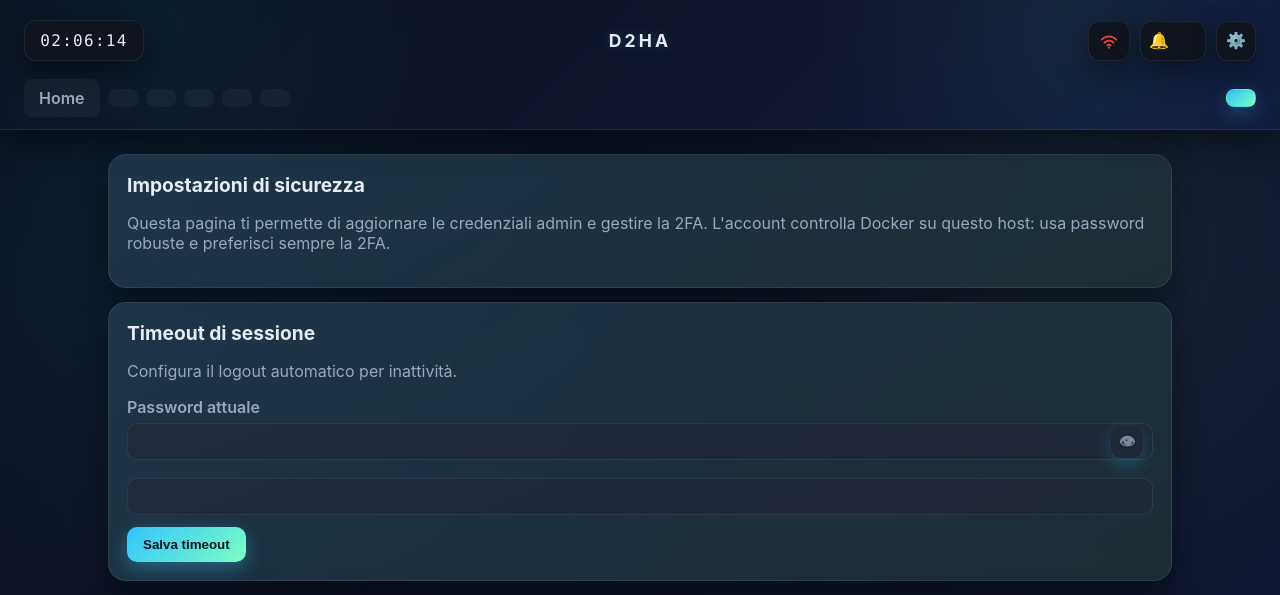
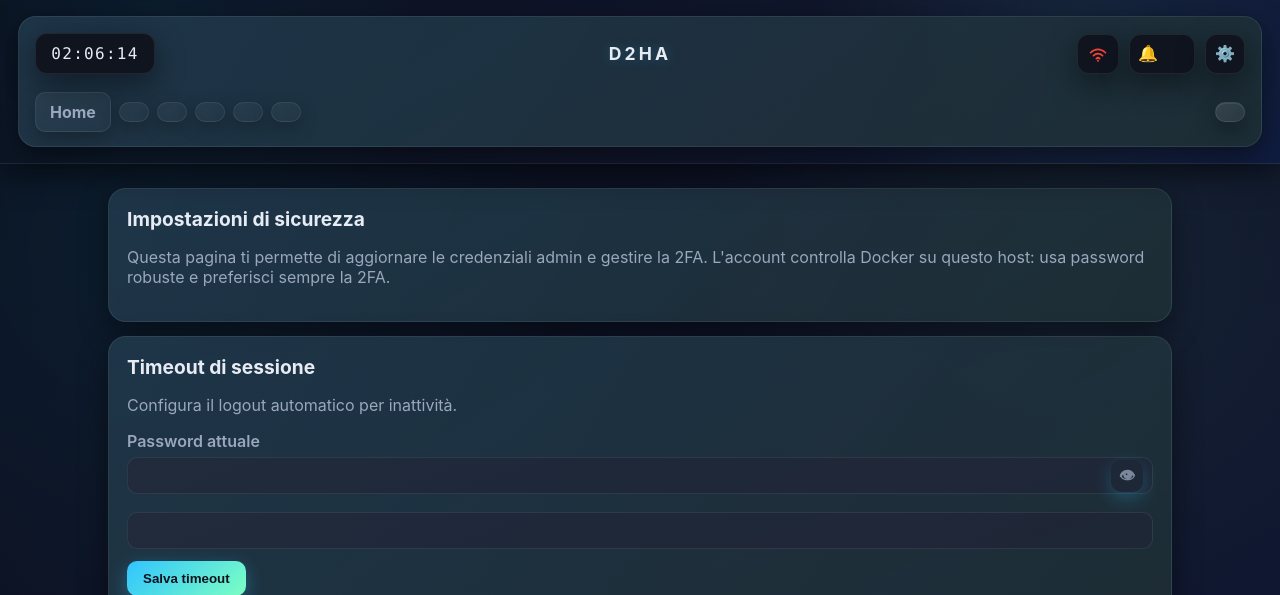
Before and after one commit to Arborae/docker2homeassistant, a Python web app: template d2ha/templates/security_settings.html in a window 1280 px wide. Shown: the top 595 px of the page. Run offline with Jinja, Linux system fonts and the light colour scheme; the template is opened without the code that fills it, so the values that code supplies are empty.

Commit message:
Align security settings header with other pages

```diff
--- a/d2ha/templates/security_settings.html
+++ b/d2ha/templates/security_settings.html
@@ -80,40 +80,53 @@
     header {
       background: var(--bg-primary);
       border-bottom: 1px solid var(--border);
-      padding: 16px 22px 12px;
+      padding: 16px 18px;
       position: sticky;
       top: 0;
       z-index: 10;
       box-shadow: var(--shadow);
+      backdrop-filter: blur(6px);
+    }
+    .header-shell {
+      background: var(--bg-card);
+      border: 1px solid var(--border);
+      border-radius: 18px;
+      box-shadow: var(--shadow);
+      padding: 12px 14px 14px;
+      display: flex;
+      flex-direction: column;
+      gap: 10px;
     }
     nav {
-      margin-top: 10px;
       display: flex;
+      flex-wrap: wrap;
       gap: 8px;
-      flex-wrap: wrap;
       padding: 4px 2px 0;
       align-items: center;
     }
     .tab {
-      padding: 8px 14px;
-      border-radius: 8px;
-      background: rgba(255,255,255,0.04);
+      padding: 9px 14px;
+      border-radius: 10px;
+      background: linear-gradient(145deg, rgba(255,255,255,0.05), rgba(255,255,255,0.02));
       color: var(--muted);
-      font-weight: 600;
-      border: 1px solid transparent;
+      font-weight: 700;
+      border: 1px solid rgba(255,255,255,0.08);
       transition: all 0.15s ease;
+      box-shadow: 0 6px 18px rgba(0,0,0,0.28);
     }
-    .tab:hover { color: var(--text); border-color: var(--border); }
+    .tab:hover { color: var(--text); border-color: var(--accent-border-soft); background: rgba(255,255,255,0.06); }
     .tab.active {
       background: var(--accent-gradient);
       color: #0c121e;
-      box-shadow: 0 6px 18px var(--accent-glow);
+      box-shadow: 0 10px 26px var(--accent-glow);
+      border-color: var(--accent-border);
     }
     .logout-link {
       margin-left: auto;
-      background: var(--accent-gradient);
-      color: #0c121e;
-      box-shadow: 0 6px 18px var(--accent-glow-soft);
+      background: linear-gradient(145deg, rgba(255, 255, 255, 0.12), rgba(255, 255, 255, 0.06));
+      color: var(--text);
+      box-shadow: inset 0 1px 0 rgba(255,255,255,0.08), 0 8px 20px rgba(0,0,0,0.35);
+      border-color: var(--border);
     }
     .container {
       max-width: 1100px;
@@ -194,6 +207,7 @@
 </head>
 <body class="theme-{{ get_current_theme() }}" data-safe-mode="{{ '1' if safe_mode_enabled else '0' }}" data-performance-mode="{{ '1' if performance_mode_enabled else '0' }}">
   <header>
+    <div class="header-shell">
       {% include 'partials/notifications_panel.html' %}
       <nav>
         <a href="{{ url_for('index') }}" class="tab {{ 'active' if active_page == 'home' else '' }}">Home</a>
@@ -204,6 +218,7 @@
         <a href="{{ url_for('autodiscovery_view') }}" class="tab {{ 'active' if active_page == 'autodiscovery' else '' }}">{{ t("nav.autodiscovery") }}</a>
         <a href="{{ url_for('logout') }}" class="tab logout-link">{{ t("nav.logout") }}</a>
       </nav>
+    </div>
   </header>
 
   <div class="container">
```
Lines whose indentation alone changed are shown as unchanged.
